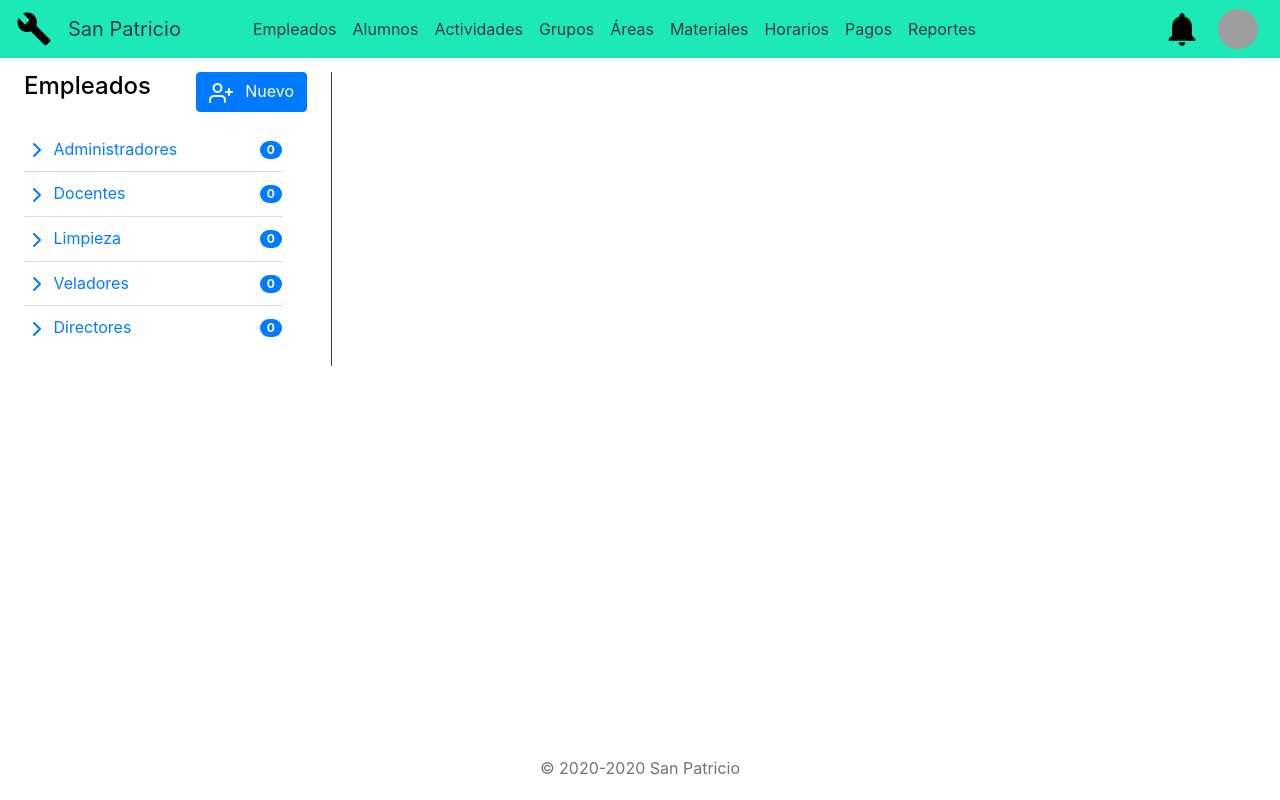
After one commit to AxelGarcia123/San-Patricio, a Flask app: page /empleados/ in a window 1280 px wide. The commit adds this page. Run offline with Flask 2, Linux system fonts and the light colour scheme; data that the repository does not hold is empty; some libraries are stand-ins or nearby versions; grey boxes are pictures that could not be loaded.

Commit message:
Muchos cambios. Suministro de material terminado.

```diff
--- a/src/main.py
+++ b/src/main.py
@@ -1,6 +1,6 @@
 # -*- coding: utf-8 -*-
 
-from flask import Flask, render_template, request, redirect, url_for
+from flask import Flask, render_template, request, redirect, url_for, json
 import mysql.connector
 app = Flask(__name__)
 
@@ -156,67 +156,146 @@ def cargar_grupos_registro():
 
     return render_template('grupos_registro.html')
 
-### TODO: CAMBIAR ESTOS DATOS A registro_alumnos Y registro_empleados
-# @app.route('/registro-personas', methods=['GET', 'POST'])
-# def cargar_personas_registro():
-#     if request.method == "POST":
-#         detalles = request.form
-#         _curp = detalles['curp']
-#         _nombre = detalles['nombre']
-#         _ap = detalles['ap']
-#         _am = detalles['am']
-#         _tel = detalles['tel']
-#         _fechanac = detalles['fechanac']
-#         _genero = detalles['genero']
-#         _calle = detalles['calle']
-#         _num = detalles['num']
-#         _orient = detalles['orient']
-#         _entrecalles = detalles['entrecalles']
-#         _col = detalles['col']
-
-#         query = "insert into persona values (%s, %s, %s, %s, %s, %s, %s, %s, %s, %s, %s, %s)"
-#         values = (_curp, _nombre, _ap, _am, _tel, _fechanac, _genero, _calle, _num, _orient, _entrecalles, _col)
-
-#         cur.execute(query, values)
-#         # mydb.commit()
-
-#         return redirect(url_for('cargar_alumnos_registro', curp = _curp))
-#         # return render_template('alumnos_registro.html', curp = _curp) ## NO funciona
-
-#     query = "select * from colonia"
-#     cur.execute(query)
-#     colonias = cur.fetchall()
-
-#     return render_template('personas_registro.html', colonias = colonias)
-
 # --------------------- EMPLEADOS --------------------- #
 
-#/registro-empleados
-@app.route('/empleados/registrar')
+# Ventana principal de empleados
+@app.route('/empleados/')
+def cargar_empleados():
+    queryAux = "select cve_emp, puesto, concat(ap_per, ' ', am_per, ' ', nom_per) as nombre from empleado e join persona p on e.curp_per=p.curp_per where puesto="
+
+    query = queryAux + "'Administrador' order by nombre"
+    cur.execute(query)
+    administradores = cur.fetchall()
+
+    query = queryAux + "'Docente' order by nombre"
+    cur.execute(query)
+    docentes = cur.fetchall()
+
+    query = queryAux + "'Limpieza' order by nombre"
+    cur.execute(query)
+    limpieza = cur.fetchall()
+
+    query = queryAux + "'Velador' order by nombre"
+    cur.execute(query)
+    veladores = cur.fetchall()
+
+    query = queryAux + "'Director' order by nombre"
+    cur.execute(query)
+    directores = cur.fetchall()
+    return render_template('empleados.html', administradores = administradores, docentes = docentes, limpieza = limpieza, veladores = veladores, directores = directores)
+
+@app.route('/empleado', methods=['POST'])
+def empleado():
+    data = request.form
+    # print(data)
+    # print(data['clave'])
+    # resultado = "wuolaqtalatodosamigosdellutub"
+
+    query = "select * from empleado where cve_emp=" + data['clave']
+    cur.execute(query)
+    resultado = cur.fetchall()
+    print(resultado[0])
+
+    aux = resultado[0]
+
+    # cve_emp | rfc_emp | fechain_emp | fechafin_emp | puesto  | curp_per
+
+    tupla = { "clave": aux[0], "rfc": aux[1] }
+
+    return tupla
+
+@app.route('/signUp')
+def signUp():
+    return render_template('signUp.html')
+
+@app.route('/signUpUser', methods=['POST'])
+def signUpUser():
+    print(request.form)
+    user =  request.form['username']
+    password = request.form['password']
+    return json.dumps({'status':'OK','user':user,'pass':password})
+
+# Registro de empleados
+@app.route('/empleados/registrar', methods=['GET', 'POST'])
 def cargar_empleados_registro():
-    return render_template('empleados_registro.html')
+    if request.method == "POST":
+        detalles = request.form
+        _curp = detalles['curp']
+        _nombre = detalles['nombre']
+        _ap = detalles['ap']
+        _am = detalles['am']
+        _tel = detalles['tel']
+        _fechanac = detalles['fechanac']
+        _genero = detalles['genero']
+        _calle = detalles['calle']
+        _num = detalles['num']
+        _orient = detalles['orient']
+        _entrecalles = detalles['entrecalles']
+        _col = detalles['col']
+
+        query = "insert into persona values (%s, %s, %s, %s, %s, %s, %s, %s, %s, %s, %s, %s)"
+        values = (_curp, _nombre, _ap, _am, _tel, _fechanac, _genero, _calle, _num, _orient, _entrecalles, _col)
+
+        cur.execute(query, values)
+
+        _rfc = detalles['rfc']
+        _fechain = detalles['fechain']
+        _fechafin = detalles['fechafin']
+        _puesto = detalles['puesto']
+
+        query = "insert into empleado values (%s, %s, %s, %s, %s, %s)"
+        values = (None, _rfc, _fechain, _fechafin, _puesto, _curp)
+
+        cur.execute(query, values)
+        mydb.commit()
+        pass
+
+    query = "select * from colonia"
+    cur.execute(query)
+    colonias = cur.fetchall()
+
+    return render_template('empleados_registro.html', colonias = colonias)
 
 # --------------------- ALUMNOS --------------------- #
 
-### TODO: CHECAR QUE SEA CORRECTA LA EJECUCION
 # /registro-alumnos
 @app.route('/alumnos/registrar', methods=['GET', 'POST'])
 def cargar_alumnos_registro():
-    # if request.method == "POST":
-    #     detalles = request.form
-    #     _estatura = detalles['estatura']
-    #     _peso = detalles['peso']
+    if request.method == "POST":
+        detalles = request.form
+        _curp = detalles['curp']
+        _nombre = detalles['nombre']
+        _ap = detalles['ap']
+        _am = detalles['am']
+        _tel = detalles['tel']
+        _fechanac = detalles['fechanac']
+        _genero = detalles['genero']
+        _calle = detalles['calle']
+        _num = detalles['num']
+        _orient = detalles['orient']
+        _entrecalles = detalles['entrecalles']
+        _col = detalles['col']
 
-    #     query = "insert into alumno values (%s, %s, %s, %s)"
-    #     values = (None, _estatura, _peso, curp)
+        query = "insert into persona values (%s, %s, %s, %s, %s, %s, %s, %s, %s, %s, %s, %s)"
+        values = (_curp, _nombre, _ap, _am, _tel, _fechanac, _genero, _calle, _num, _orient, _entrecalles, _col)
 
-    #     cur.execute(query, values)
-    #     mydb.commit()
+        cur.execute(query, values)
 
-    #     print("INSERCION EXITOSA")
-    #     pass
+        _estatura = detalles['estatura']
+        _peso = detalles['peso']
 
-    return render_template('alumnos_registro.html')
+        query = "insert into alumno values (%s, %s, %s, %s)"
+        values = (None, _estatura, _peso, _curp)
+
+        cur.execute(query, values)
+        mydb.commit()
+        pass
+
+    query = "select * from colonia"
+    cur.execute(query)
+    colonias = cur.fetchall()
+
+    return render_template('alumnos_registro.html', colonias = colonias)
 
 # --------------------- PROVEEDORES --------------------- #
 
--- /dev/null
+++ b/src/static/js/scripts/empleados.js
@@ -0,0 +1,17 @@
+$('.btnMostrarEmpleado').click(function() {
+    // username=test%40gmail.com&password=123
+    var clave = "clave=" + $(this).val()
+    console.log(clave)
+    $.ajax({
+        url: '/empleado',
+        data: clave,
+        type: 'POST',
+        success: function(response) {
+            console.log(response);
+            document.getElementById('resultadoh1').innerHTML = response.rfc
+        },
+        error: function(error) {
+            console.log(error);
+        }
+    });
+});
--- /dev/null
+++ b/src/templates/empleados.html
@@ -0,0 +1,232 @@
+{% extends "menu_responsive.html" %}
+{% block titulo %}Empleados{% endblock %}
+
+{% block css %}
+
+<style>
+    .form-control, .custom-select {
+        background-color: #ededed;
+    }
+
+    .botones {
+        background-color: #1DE9B6;
+        font-size: medium;
+    }
+
+    #boton:focus {
+        box-shadow: none;
+    }
+</style>
+
+{% endblock %}
+
+{% block contenido %}
+
+<div class="wrapper flex-grow-1">
+
+    <div class="mx-4">
+
+        <div class="row p-0 m-0 h-100">
+
+            <div class="col-md-3 border-right border-dark">
+
+                <div class="row justify-content-between pr-4">
+                    <h4>Empleados</h4>
+                    <button class="btn btn-primary">
+                        <span data-feather="user-plus" class="mr-2"></span>
+                        Nuevo
+                    </button>
+                </div>
+
+                <div class="row">
+                    <!-- <input type="text">Buscar -->
+
+                    <ul class="list-group-flush p-0 w-100 pr-5 pt-3" id="listaEmpleados">
+                        <li class="list-group-item py-2 px-0">
+
+                            <button class="btn text-primary p-0 w-100 d-flex justify-content-between" type="button" id="boton" data-toggle="collapse" data-target="#collapseAdministrador" aria-expanded="false" aria-controls="collapseAdministrador">
+                                <div>
+                                    <span data-feather="chevron-right"></span>
+                                    Administradores
+                                </div>
+
+                                <div>
+                                    <span class="badge badge-primary badge-pill" id="">{{ administradores|length }}</span>
+                                </div>
+                            </button>
+
+                            {% if administradores|length > 0 %}
+                                <div class="collapse" id="collapseAdministrador">
+                                    <div class="card card-body border-0">
+                                        <ul class="list-group-flush p-0">
+                                            {% for i in administradores %}
+                                                <li class="list-group-item p-0">
+                                                    <span data-feather="user"></span>
+                                                    <button class="btn text-secondary p-0 btnMostrarEmpleado" type="button" value="{{ i[0] }}">{{ i[2] }}</button>
+                                                </li>
+                                            {% endfor %}
+                                            <!-- <li class="list-group-item p-0">
+                                                <span data-feather="user"></span>
+                                                <button class="btn text-secondary p-0" type="button">Aguilar Gutierrez Saul Andre </button>
+                                            </li> -->
+                                        </ul>
+                                    </div>
+                                </div>
+                            {% endif %}
+
+                        </li>
+
+                        <li class="list-group-item py-2 px-0">
+
+                            <button class="btn text-primary p-0 w-100 d-flex justify-content-between" type="button" id="boton" data-toggle="collapse" data-target="#collapseDocentes" aria-expanded="false" aria-controls="collapseDocentes">
+                                <div>
+                                    <span data-feather="chevron-right"></span>
+                                    Docentes
+                                </div>
+
+                                <div>
+                                    <span class="badge badge-primary badge-pill" id="">{{ docentes|length }}</span>
+                                </div>
+                            </button>
+
+                            {% if docentes|length > 0 %}
+                                <div class="collapse" id="collapseDocentes">
+                                    <div class="card card-body border-0">
+                                        <ul class="list-group-flush p-0">
+                                            {% for i in docentes%}
+                                                <li class="list-group-item p-0">
+                                                    <span data-feather="user"></span>
+                                                    <button class="btn text-secondary p-0 btnMostrarEmpleado" type="button" value="{{ i[0] }}">{{ i[2] }}</button>
+                                                </li>
+                                            {% endfor %}
+                                        </ul>
+                                    </div>
+                                </div>
+                            {% endif %}
+
+                        </li>
+
+                        <li class="list-group-item py-2 px-0">
+
+                            <button class="btn text-primary p-0 w-100 d-flex justify-content-between" type="button" id="boton" data-toggle="collapse" data-target="#collapseLimpieza" aria-expanded="false" aria-controls="collapseLimpieza">
+                                <div>
+                                    <span data-feather="chevron-right"></span>
+                                    Limpieza
+                                </div>
+
+                                <div>
+                                    <span class="badge badge-primary badge-pill" id="">{{ limpieza|length }}</span>
+                                </div>
+                            </button>
+
+                            {% if limpieza|length > 0 %}
+                                <div class="collapse" id="collapseLimpieza">
+                                    <div class="card card-body border-0">
+                                        <ul class="list-group-flush p-0">
+                                            {% for i in limpieza %}
+                                                <li class="list-group-item p-0">
+                                                    <span data-feather="user"></span>
+                                                    <button class="btn text-secondary p-0 btnMostrarEmpleado" type="button" value="{{ i[0] }}">{{ i[2] }}</button>
+                                                </li>
+                                            {% endfor %}
+                                        </ul>
+                                    </div>
+                                </div>
+                            {% endif %}
+
+                        </li>
+
+                        <li class="list-group-item py-2 px-0">
+
+                            <button class="btn text-primary p-0 w-100 d-flex justify-content-between" type="button" id="boton" data-toggle="collapse" data-target="#collapseVeladores" aria-expanded="false" aria-controls="collapseVeladores">
+                                <div>
+                                    <span data-feather="chevron-right"></span>
+                                    Veladores
+                                </div>
+
+                                <div>
+                                    <span class="badge badge-primary badge-pill" id="">{{ veladores|length }}</span>
+                                </div>
+                            </button>
+
+                            {% if veladores|length > 0 %}
+                                <div class="collapse" id="collapseVeladores">
+                                    <div class="card card-body border-0">
+                                        <ul class="list-group-flush p-0">
+                                            {% for i in veladores %}
+                                                <li class="list-group-item p-0">
+                                                    <span data-feather="user"></span>
+                                                    <button class="btn text-secondary p-0 btnMostrarEmpleado" type="button" value="{{ i[0] }}">{{ i[2] }}</button>
+                                                </li>
+                                            {% endfor %}
+                                        </ul>
+                                    </div>
+                                </div>
+                            {% endif %}
+
+                        </li>
+
+                        <li class="list-group-item py-2 px-0">
+
+                            <button class="btn text-primary p-0 w-100 d-flex justify-content-between" type="button" id="boton" data-toggle="collapse" data-target="#collapseDirectores" aria-expanded="false" aria-controls="collapseDirectores">
+                                <div>
+                                    <span data-feather="chevron-right"></span>
+                                    Directores
+                                </div>
+
+                                <div>
+                                    <span class="badge badge-primary badge-pill" id="">{{ directores|length }}</span>
+                                </div>
+                            </button>
+
+                            {% if directores|length > 0 %}
+                                <div class="collapse" id="collapseDirectores">
+                                    <div class="card card-body border-0">
+                                        <ul class="list-group-flush p-0">
+                                            {% for i in directores %}
+                                                <li class="list-group-item p-0">
+                                                    <span data-feather="user"></span>
+                                                    <button class="btn text-secondary p-0 btnMostrarEmpleado" type="button" value="{{ i[0] }}">{{ i[2] }}</button>
+                                                </li>
+                                            {% endfor %}
+                                        </ul>
+                                    </div>
+                                </div>
+                            {% endif %}
+
+                        </li>
+
+                    </ul>
+
+                </div>
+
+            </div>
+
+            <div class="col-md-9">
+                <h1 id="resultadoh1"></h1>
+            </div>
+
+        </div>
+
+    </div>
+
+</div>
+
+<script src="{{ url_for('static', filename='js/feather.min.js') }}"></script>
+<script src="{{ url_for('static', filename='js/scripts/empleados.js') }}"></script>
+
+<script>
+    feather.replace()
+</script>
+
+{% endblock %}
+
+
+<!-- <a class="nav-link p-0 w-100 d-flex justify-content-between align-items-center" data-toggle="collapse" href="#collapseExample" aria-expanded="false" aria-controls="collapseExample">
+                                <div>
+                                    <span data-feather="chevron-right"></span>
+                                    Docentes
+                                </div>
+
+                                <span class="badge badge-primary badge-pill"></span>
+                            </a>        -->
--- a/src/templates/menu_responsive.html
+++ b/src/templates/menu_responsive.html
@@ -39,7 +39,7 @@
         <div class="collapse navbar-collapse ml-5" id="navbarCollapse">
             <ul class="navbar-nav mr-auto">
                 <li class="nav-item active">
-                    <a class="nav-link text-dark" href="#">Empleados <span class="sr-only">(current)</span></a>
+                    <a class="nav-link text-dark" href="/empleados/">Empleados <span class="sr-only">(current)</span></a>
                 </li>
                 <li class="nav-item">
                     <a class="nav-link text-dark" href="#">Alumnos</a>
```
Also changed, not shown: src/static/js/scripts/materiales_resurtir.js (added, +63 -0 lines), src/templates/materiales_resurtir.html (+18 -3 lines), src/templates/nominas.html (+4 -4 lines), src/templates/signUp.html (added, +49 -0 lines), README.md.
